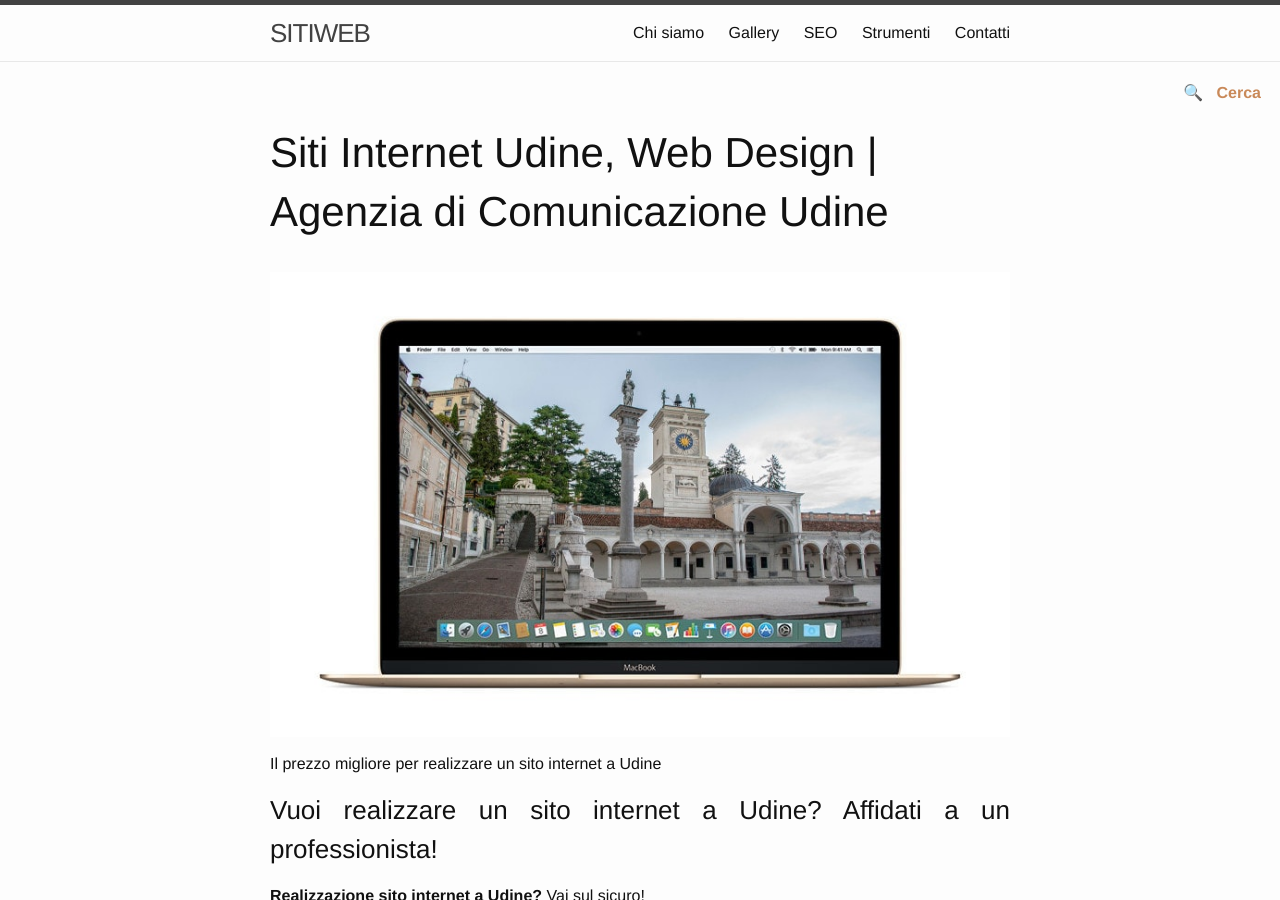
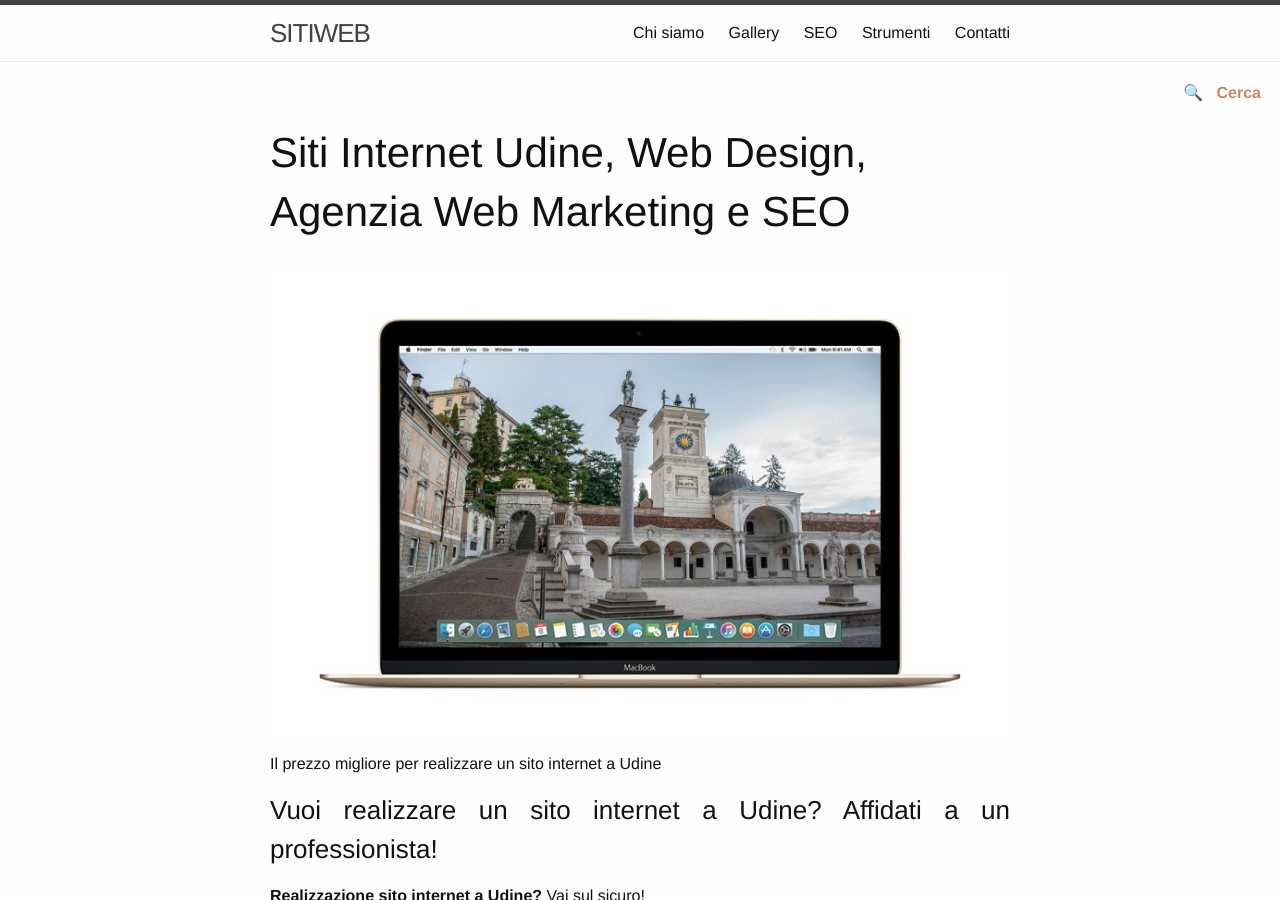
Before and after one commit to enricocaputo/sitiweb.fvg, a Jekyll site: the page built from siti-web-udine.md, in a window 1280 px wide and 900 px high. Built offline with Jekyll 4.4.1, drawn with Linux system fonts in a browser that asks for light colours.

Commit message:
modifiche SEO

```diff
--- a/siti-web-udine.md
+++ b/siti-web-udine.md
@@ -1,6 +1,6 @@
 ---
 layout: page
-title: Siti Internet Udine, Web Design | Agenzia di Comunicazione Udine
+title: Siti Internet Udine, Web Design, Agenzia Web Marketing e SEO
 excerpt: Creazione Siti web Udine. Siti internet per aziende e professionisti, posizionamento sui motori di ricerca. Prezzi onesti, visita gratuita e supporto continuo.
 permalink: /siti-web-udine/
 sitemap: true
```
Also changed, not shown: index.md (+2 -3 lines), siti-web-gorizia.md (+1 -1 lines), siti-web-pordenone.md (+1 -1 lines).
